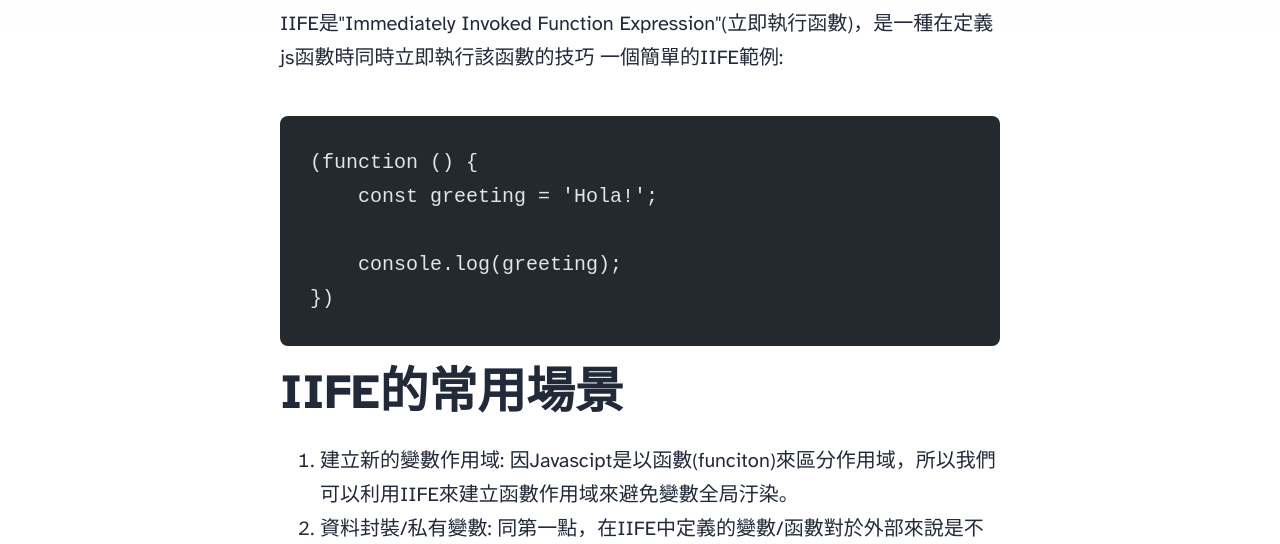
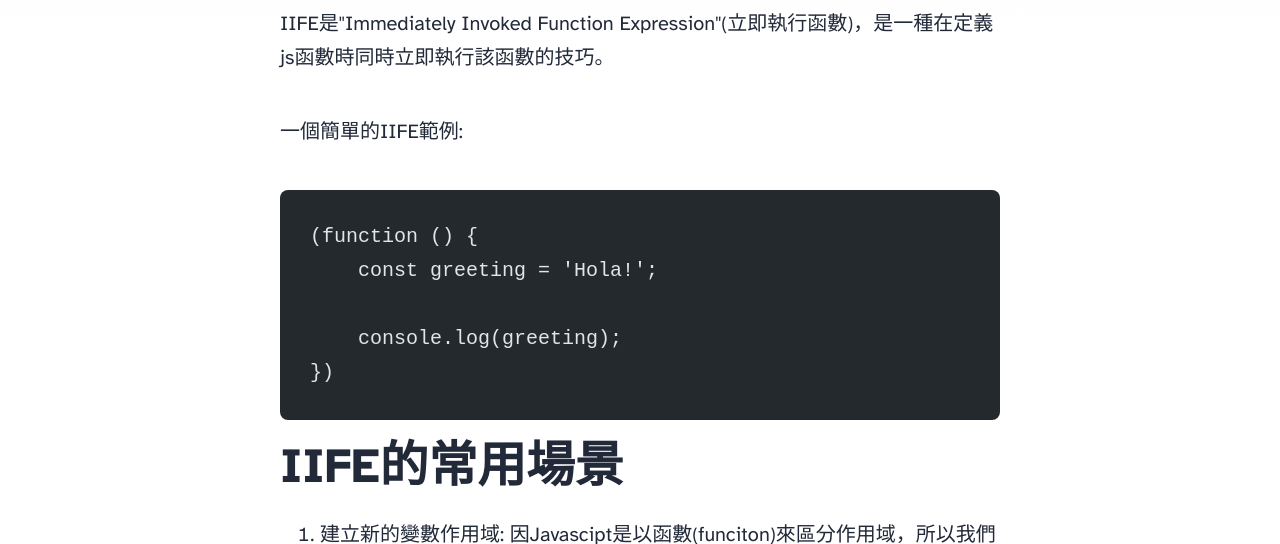
Before and after one commit to wakizashi1024/wakizashi1024.github.io, an Astro site: page /blog/javascript_tricks_iife in a window 1280 px wide. Shown: the part 556-1100 px from the top of the page. Built offline with nearby package versions, Linux system fonts and the light colour scheme; Astro itself is replaced by a stand-in of ours; code samples lack their colours.

Commit message:
Fix type

````diff
--- a/src/content/blog/javascript_tricks_iife.md
+++ b/src/content/blog/javascript_tricks_iife.md
@@ -15,7 +15,8 @@ tags:
 ---
 ## 什麼是IIFE
 
-IIFE是"Immediately Invoked Function Expression"(立即執行函數)，是一種在定義js函數時同時立即執行該函數的技巧
+IIFE是"Immediately Invoked Function Expression"(立即執行函數)，是一種在定義js函數時同時立即執行該函數的技巧。
+
 一個簡單的IIFE範例:
 
 ```javascript
````
